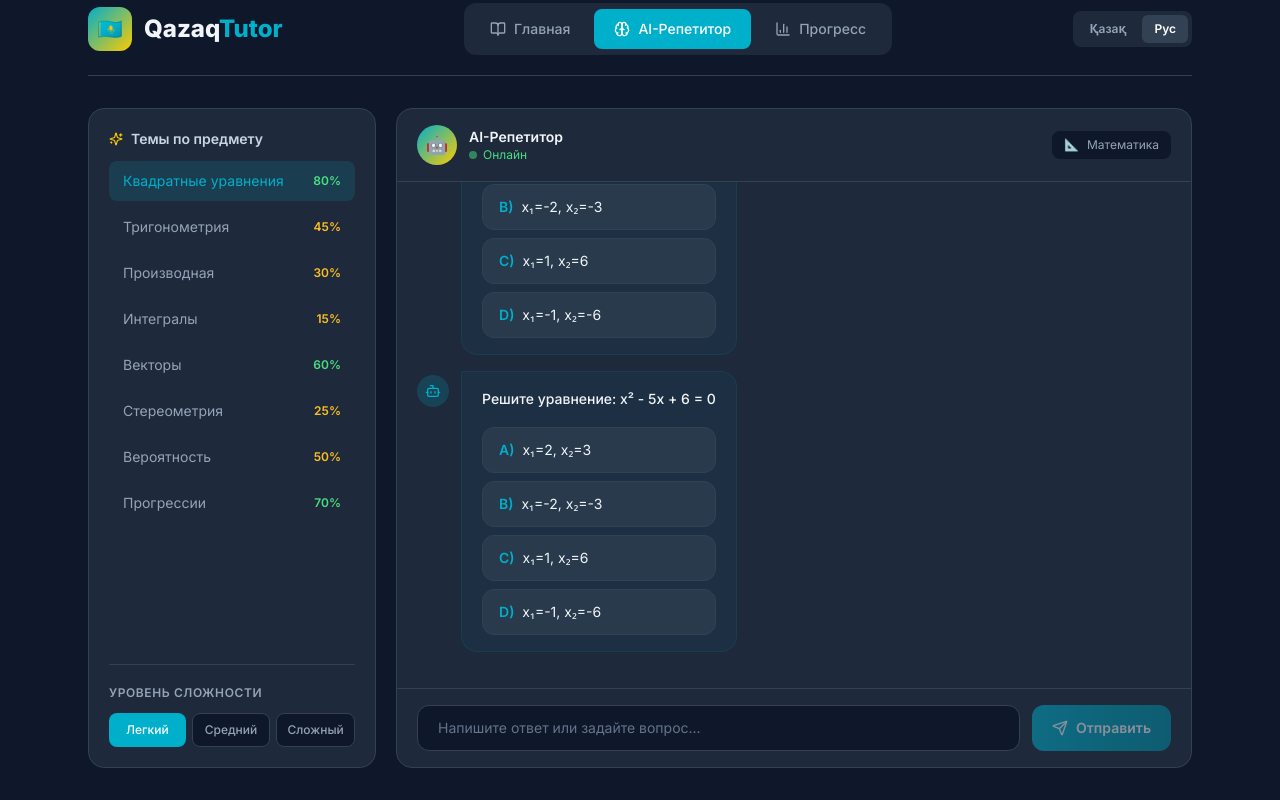
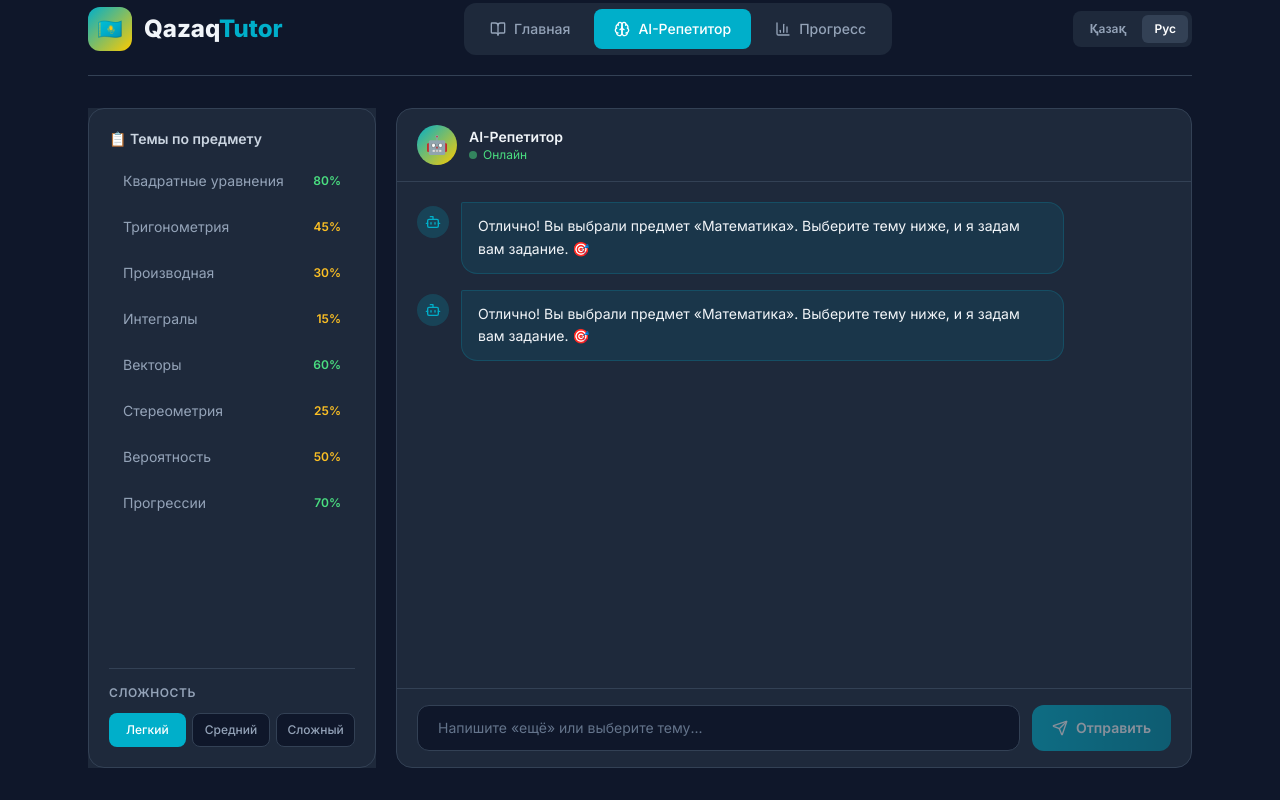
Before and after one commit to shozy-frenia/qazaq-tutor-, a React (Vite) app: page / in a window 1280 px wide. Both pictures are taken after a click on the element 266 px from the left and 678 px from the top of the page. Shown: the part 17-817 px from the top of the page. Built offline with nearby package versions, Linux system fonts and the light colour scheme; no server answers.

Commit message:
Update TutorView.jsx

```diff
--- a/src/components/TutorView.jsx
+++ b/src/components/TutorView.jsx
@@ -2,7 +2,7 @@ import { useState, useEffect, useRef } from 'react';
 import { useStore } from '../store/useStore.js';
 import { getSubjectById } from '../data/subjects.js';
 import { getQuestion } from '../services/aiService.js';
-import { Send, Bot, User, Sparkles } from 'lucide-react';
+import { Send, Bot, User, Menu, X } from 'lucide-react';
 
 export default function TutorView() {
   const {
@@ -26,6 +26,8 @@ export default function TutorView() {
 
   const [inputValue, setInputValue] = useState('');
   const [isTyping, setIsTyping] = useState(false);
+  const [sidebarOpen, setSidebarOpen] = useState(false);
+  const [shownQuestions, setShownQuestions] = useState([]);
   const messagesEndRef = useRef(null);
 
   const t = (ru, kz) => language === 'kz' ? kz : ru;
@@ -40,20 +42,18 @@ export default function TutorView() {
       const greeting = {
         type: 'ai',
         content: t(
-          `Отлично! Вы выбрали предмет «${subject?.name}». Я готов помочь с подготовкой! Выберите тему слева, и я задам вам задание. 🎯`,
-          `Керемет! Сіз «${subject?.nameKz}» пәнін таңдадыңыз. Дайындалуға көмектесуге дайынмын! Сол жақтан тақырыпты таңдаңыз, мен сізге тапсырма беремін. 🎯`
+          `Отлично! Вы выбрали предмет «${subject?.name}». Выберите тему ниже, и я задам вам задание. 🎯`,
+          `Керемет! Сіз «${subject?.nameKz}» пәнін таңдадыңыз. Тақырыпты таңдаңыз, мен сізге тапсырма беремін. 🎯`
         ),
       };
       addMessage(greeting);
-
-      if (subject?.topics?.length > 0) {
-        setTimeout(() => selectTopic(subject.topics[0]), 800);
-      }
     }
   }, [currentSubject]);
 
   const selectTopic = async (topic) => {
     setCurrentTopic(topic);
+    setSidebarOpen(false);
+    setShownQuestions([]);
 
     const msg = {
       type: 'ai',
@@ -68,13 +68,28 @@ export default function TutorView() {
   };
 
   const generateNewQuestion = async (topic = currentTopic) => {
-    if (!topic) return;
+    if (!topic || !currentSubject) return;
 
     setIsLoading(true);
     setIsTyping(true);
 
     try {
-      const question = await getQuestion(currentSubject, topic.id, difficulty, language);
+      const question = await getQuestion(currentSubject, topic.id, difficulty, language, shownQuestions);
+
+      if (!question) {
+        setIsTyping(false);
+        setIsLoading(false);
+        addMessage({
+          type: 'ai',
+          content: t(
+            'По этой теме пока нет заданий. Выберите другую тему! 📚',
+            'Бұл тақырып бойынша тапсырмалар жоқ. Басқа тақырыпты таңдаңыз! 📚'
+          ),
+        });
+        return;
+      }
+
+      setShownQuestions(prev => [...prev, question.id]);
       setCurrentQuestion(question);
       setIsWaitingForAnswer(true);
 
@@ -84,10 +99,10 @@ export default function TutorView() {
       };
       addMessage(qMsg);
     } catch (error) {
-      console.error('Error generating question:', error);
+      console.error('Error:', error);
       addMessage({
         type: 'ai',
-        content: t('Произошла ошибка. Попробуйте ещё раз!', 'Қате болды. Қайтадан көріңіз!'),
+        content: t('Ошибка загрузки. Попробуйте ещё раз!', 'Жүктеу қатесі. Қайтадан көріңіз!'),
       });
     } finally {
       setIsLoading(false);
@@ -123,8 +138,8 @@ export default function TutorView() {
         addMessage({
           type: 'ai',
           content: t(
-            'Хотите ещё одно задание? Напишите «ещё» или выберите другую тему слева. 📝',
-            'Тағы бір тапсырма керек пе? «Тағы» деп жазыңыз немесе сол жақтан басқа тақырыпты таңдаңыз. 📝'
+            'Напишите «ещё» для нового задания по этой теме или выберите другую тему. 📝',
+            '«Тағы» деп жазыңыз немесе басқа тақырыпты таңдаңыз. 📝'
           ),
         });
       }, 500);
@@ -145,26 +160,14 @@ export default function TutorView() {
       setIsTyping(true);
       setTimeout(async () => {
         setIsTyping(false);
-        addMessage({
-          type: 'ai',
-          content: t('Вот следующее задание:', 'Міне, келесі тапсырма:'),
-        });
         await generateNewQuestion();
       }, 600);
-    } else if (lowerText.includes('помоги') || lowerText.includes('объясни') || lowerText.includes('көмек') || lowerText.includes('түсіндір')) {
-      addMessage({
-        type: 'ai',
-        content: t(
-          'Конечно! Задайте конкретный вопрос по теме, и я подробно объясню. 📚',
-          'Әрине! Тақырып бойынша нақты сұрақ қойыңыз, мен толық түсіндіремін. 📚'
-        ),
-      });
     } else {
       addMessage({
         type: 'ai',
         content: t(
-          'Понял! Напишите «ещё» для нового задания, или выберите тему слева. 💡',
-          'Түсіндім! Жаңа тапсырма үшін «тағы» деп жазыңыз немесе сол жақтан тақырыпты таңдаңыз. 💡'
+          'Напишите «ещё» для нового задания или выберите тему. 💡',
+          'Жаңа тапсырма үшін «тағы» деп жазыңыз немесе тақырыпты таңдаңыз. 💡'
         ),
       });
     }
@@ -188,10 +191,6 @@ export default function TutorView() {
       <div className="flex flex-col items-center justify-center h-[60vh] text-center animate-fade-in">
         <div className="text-6xl mb-4">📚</div>
         <h2 className="text-2xl font-bold mb-2">{t('Выберите предмет', 'Пәнді таңдаңыз')}</h2>
-        <p className="text-slate-400 mb-6 max-w-md">
-          {t('Перейдите на главную страницу и выберите предмет для начала занятий',
-             'Сабақ бастау үшін басты бетке өтіп, пәнді таңдаңыз')}
-        </p>
         <button
           onClick={() => setCurrentView('home')}
           className="px-6 py-3 bg-kz-blue rounded-xl font-semibold hover:bg-kz-blue-dark transition-colors"
@@ -204,12 +203,34 @@ export default function TutorView() {
 
   return (
     <div className="flex gap-5 h-[calc(100vh-140px)] animate-fade-in">
-      {/* Sidebar */}
-      <aside className="w-72 bg-dark-card border border-dark-border rounded-2xl p-5 flex flex-col hidden lg:flex">
-        <div className="mb-5">
-          <h3 className="text-sm font-semibold text-slate-300 mb-3 flex items-center gap-2">
-            <Sparkles size={14} className="text-kz-gold" />
-            {t('Темы по предмету', 'Пән бойынша тақырыптар')}
+      {/* Mobile Sidebar Toggle */}
+      <button
+        onClick={() => setSidebarOpen(!sidebarOpen)}
+        className="lg:hidden fixed bottom-4 right-4 z-50 w-12 h-12 bg-kz-blue rounded-full flex items-center justify-center shadow-lg"
+      >
+        {sidebarOpen ? <X size={20} /> : <Menu size={20} />}
+      </button>
+
+      {/* Sidebar - Desktop always visible, Mobile conditional */}
+      <aside className={`
+        ${sidebarOpen ? 'fixed inset-0 z-40 bg-dark-bg/95 backdrop-blur-sm flex items-center justify-center' : 'hidden'}
+        lg:static lg:flex lg:w-72 lg:bg-dark-card lg:backdrop-blur-none
+        w-full h-full
+      `}>
+        <div className={`
+          bg-dark-card border border-dark-border rounded-2xl p-5 flex flex-col
+          ${sidebarOpen ? 'w-80 max-h-[80vh]' : 'w-full h-full'}
+        `}>
+          <div className="flex items-center justify-between mb-4 lg:hidden">
+            <h3 className="font-semibold">{t('Темы', 'Тақырыптар')}</h3>
+            <button onClick={() => setSidebarOpen(false)} className="p-1">
+              <X size={20} />
+            </button>
+          </div>
+
+          <div className="mb-5 overflow-y-auto flex-1">
+            <h3 className="text-sm font-semibold text-slate-300 mb-3 hidden lg:flex items-center gap-2">
+              📋 {t('Темы по предмету', 'Пән бойынша тақырыптар')}
             </h3>
             <div className="flex flex-col gap-1.5">
               {subject?.topics?.map((topic) => (
@@ -219,7 +240,7 @@ export default function TutorView() {
                   className={`
                     flex items-center justify-between px-3.5 py-2.5 rounded-lg text-sm transition-all text-left
                     ${currentTopic?.id === topic.id
-                    ? 'bg-kz-blue/15 text-kz-blue'
+                      ? 'bg-kz-blue/15 text-kz-blue border border-kz-blue/20'
                       : 'text-slate-400 hover:bg-kz-blue/10 hover:text-slate-200'
                     }
                   `}
@@ -235,9 +256,9 @@ export default function TutorView() {
             </div>
           </div>
 
-        <div className="mt-auto pt-5 border-t border-dark-border">
+          <div className="pt-4 border-t border-dark-border">
             <h3 className="text-xs font-semibold text-slate-400 mb-3 uppercase tracking-wider">
-            {t('Уровень сложности', 'Қиындық деңгейі')}
+              {t('Сложность', 'Қиындық')}
             </h3>
             <div className="flex gap-1.5">
               {difficulties.map((d) => (
@@ -257,6 +278,7 @@ export default function TutorView() {
               ))}
             </div>
           </div>
+        </div>
       </aside>
 
       {/* Chat */}
@@ -273,16 +295,26 @@ export default function TutorView() {
               {t('Онлайн', 'Желіде')}
             </div>
           </div>
-          {subject && (
+          {currentTopic && (
             <div className="ml-auto flex items-center gap-2 text-xs text-slate-400 bg-dark-bg px-3 py-1.5 rounded-lg">
-              <span>{subject.icon}</span>
-              <span>{language === 'kz' ? subject.nameKz : subject.name}</span>
+              <span>{subject?.icon}</span>
+              <span className="hidden sm:inline">{language === 'kz' ? currentTopic.nameKz : currentTopic.name}</span>
             </div>
           )}
         </div>
 
         {/* Messages */}
         <div className="flex-1 overflow-y-auto p-5 flex flex-col gap-4">
+          {messages.length === 0 && (
+            <div className="flex-1 flex flex-col items-center justify-center text-center text-slate-400">
+              <div className="text-4xl mb-3">👆</div>
+              <p className="text-sm max-w-xs">
+                {t('Выберите тему слева или нажмите кнопку меню внизу',
+                   'Сол жақтан тақырыпты таңдаңыз немесе төмендегі мәзір батырмасын басыңыз')}
+              </p>
+            </div>
+          )}
+
           {messages.map((msg) => {
             if (msg.type === 'ai') {
               return (
@@ -399,8 +431,8 @@ export default function TutorView() {
             onChange={(e) => setInputValue(e.target.value)}
             onKeyPress={handleKeyPress}
             placeholder={t(
-              'Напишите ответ или задайте вопрос...',
-              'Жауап жазыңыз немесе сұрақ қойыңыз...'
+              'Напишите «ещё» или выберите тему...',
+              '«Тағы» деп жазыңыз немесе тақырыпты таңдаңыз...'
             )}
             className="flex-1 px-5 py-3 rounded-xl bg-dark-bg border border-dark-border text-sm text-white placeholder-slate-500 outline-none focus:border-kz-blue transition-colors"
           />
@@ -410,7 +442,7 @@ export default function TutorView() {
             className="px-5 py-3 bg-gradient-to-r from-kz-blue to-kz-blue-dark rounded-xl font-semibold text-sm hover:scale-105 transition-transform disabled:opacity-50 disabled:hover:scale-100 disabled:cursor-not-allowed flex items-center gap-2"
           >
             <Send size={16} />
-            {t('Отправить', 'Жіберу')}
+            <span className="hidden sm:inline">{t('Отправить', 'Жіберу')}</span>
           </button>
         </div>
       </div>
```
Lines whose indentation alone changed are shown as unchanged.
